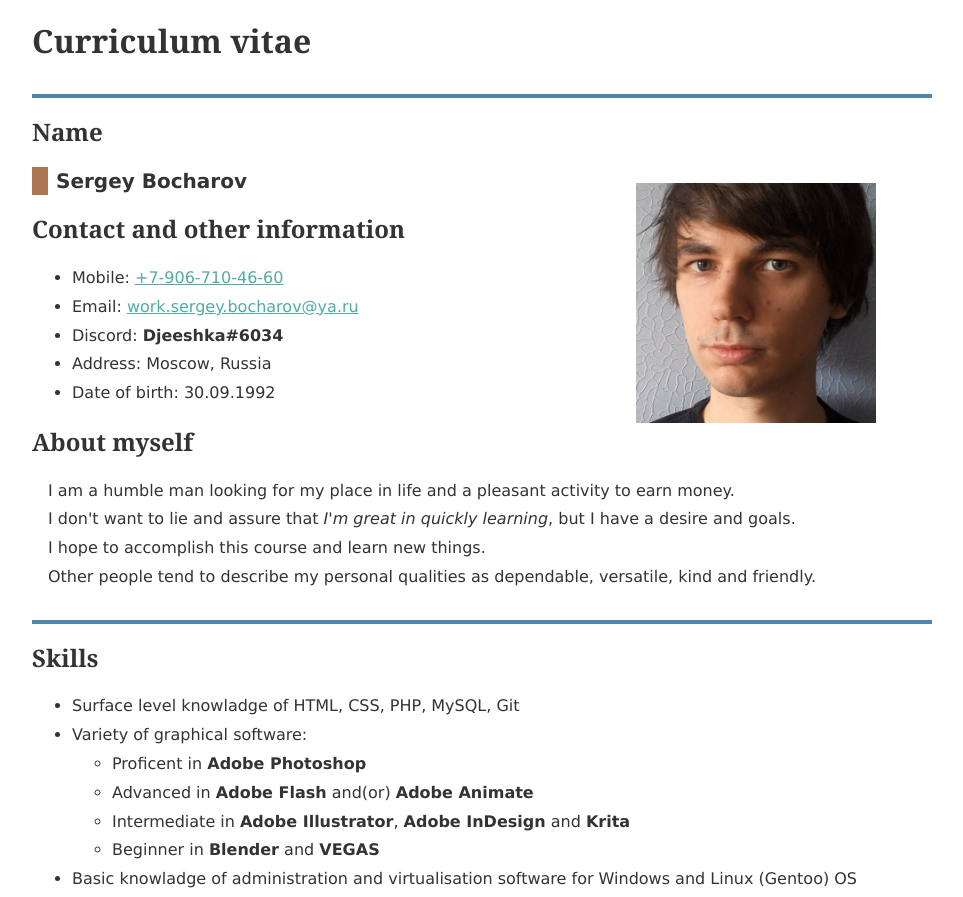
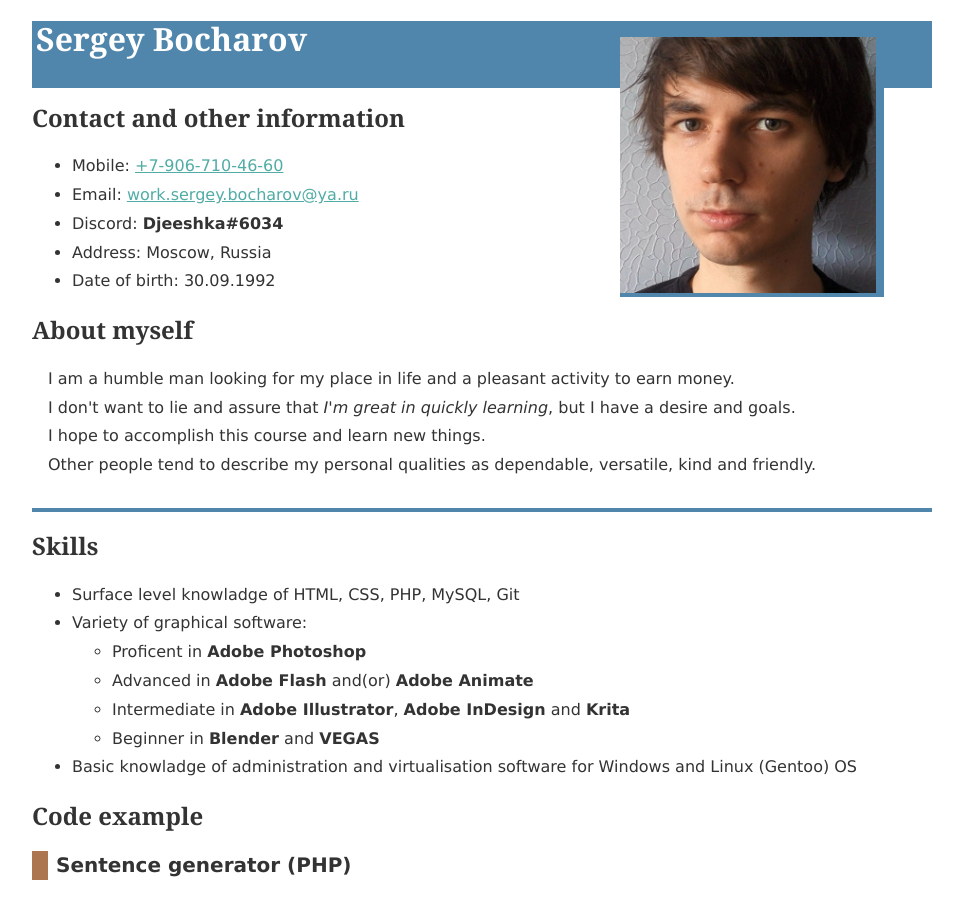
Before and after one commit to SergeyBocharov-test/rsschool-cv, a plain HTML site: page index.html in a window 1280 px wide. Shown: the top 897 px of the page, without its empty margins (158-1121 px from the left). Drawn offline with Linux system fonts and the light colour scheme.

Commit message:
init: changed few things for cross-check task

```diff
--- a/css/style.css
+++ b/css/style.css
@@ -4,16 +4,26 @@
 body {
   margin: 0;
   font-family: Verdana, sans-serif;
-  color: #333;
   font-size: 16px;
   line-height: 1.8em;
+  color: #333;
 }
 main {
   max-width: 900px;
   margin: 0 auto;
 }
 
+header {
+  padding-bottom: 12px;
+  margin-bottom: -4px;
+  /*border-bottom: 4px solid #5086ac;*/
+  color: white;
+  background-color: #5086ac;
+}
+
 h1 {
+  padding-left: 4px;
+  padding-top: 4px;
   font-family: Georgia, 'Times New Roman', Times, serif;
   font-size: 32px;
 }
@@ -21,21 +31,24 @@ h1 {
 /*  Photo  */
 
 .photo {
+  padding-right: 8px;
   float: right;
-  padding-right: 16px;
 }
 
 .photo img {
-  width: 240px;
+  border-left: 8px solid #5086ac;
+  border-bottom: 4px solid #5086ac;
+  width: 256px;
   height: auto;
+  /* I like it better flipped horizontally */
   transform: scaleX(-1);
 }
 
 /*  /Photo  */
 
 section {
+  padding-bottom: 12px;
   border-bottom: 4px solid #5086ac;
-  padding-bottom: 12px;
 }
 
 h2 {
@@ -44,8 +57,8 @@ h2 {
 }
 
 .important {
+  padding-left: 8px;
   border-left: 16px solid #ac7650;
-  padding-left: 8px;
   font-size: 20px;
   font-weight: bolder;
 }
@@ -61,8 +74,8 @@ a {
 }
 
 a:hover {
+  font-weight: bolder;
   color: #ac7650;
-  font-weight: bolder;
 }
 
 /*  /a  */
@@ -79,3 +92,12 @@ pre {
   border-bottom: 4px solid #999;
   background-color: #eee;
 }
+
+footer {
+  margin: 0 auto;
+  padding-top: 64px;
+  max-width: 900px;
+  text-align: right;
+  font-style: italic;
+  color: black;
+}
--- a/index.html
+++ b/index.html
@@ -10,15 +10,13 @@
 	</head>
   <body>
 		<main>
-			<section>
-				<h1>Curriculum vitae</h1>
-			</section>
-			<section>
-				<h2 tabindex="1">Name</h2>
+			<header>
 				<figure class="photo">
 					<img src="img/photo.jpg" alt="Photo of Sergey">
 				</figure>
-				<p class="important">Sergey Bocharov</p>
+				<h1 title="Name">Sergey Bocharov</h1>
+			</header>
+			<section>
 				<h2 tabindex="2">Contact and other information</h2>
 				<ul>
 					<li>Mobile: <a href="tel:+79067104660">+7-906-710-46-60</a></li>
@@ -118,7 +116,13 @@
 			I can read and listen well, but struggle to confidently speak.<br>
 			That's my reasoning behind choosing "A2" instead of anything else.</p>
 			</section>
-			<br><br><br>
 		</main>
+		<footer>
+			<p>Created by <a href="https://github.com/sergeybocharov-test" title="GitHub link">@sergeybocharov-test</a><br>2021<br>
+				<a href="https://rs.school/js/" title="Rolling Scopes School: Курс «JavaScript/Front-end»">
+				<img src="https://rs.school/images/rs_school_js.svg" alt="RSSchool logo" width="128">
+				</a>
+			</p>
+		</footer>
 	</body>
 </html>
```
